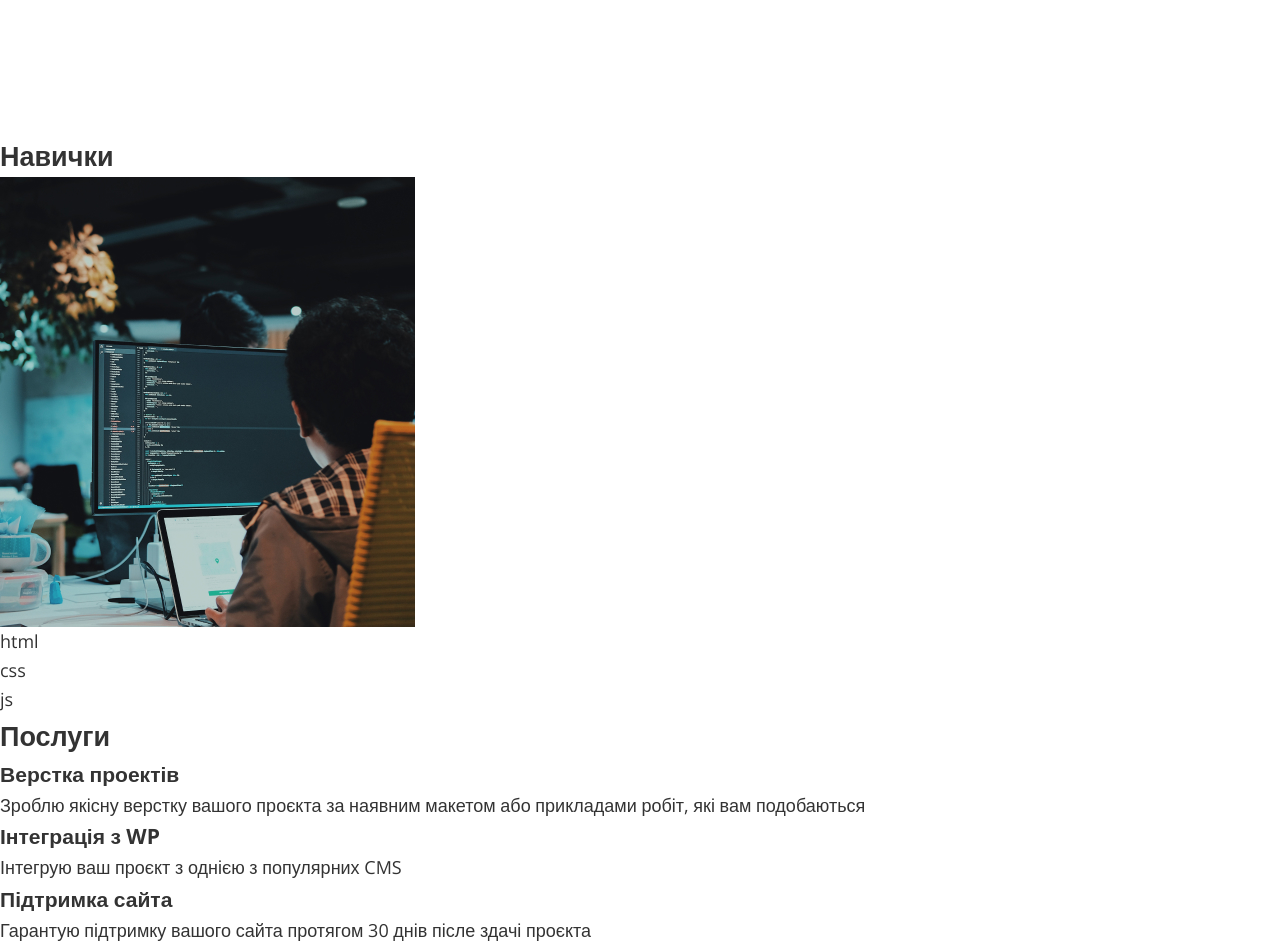
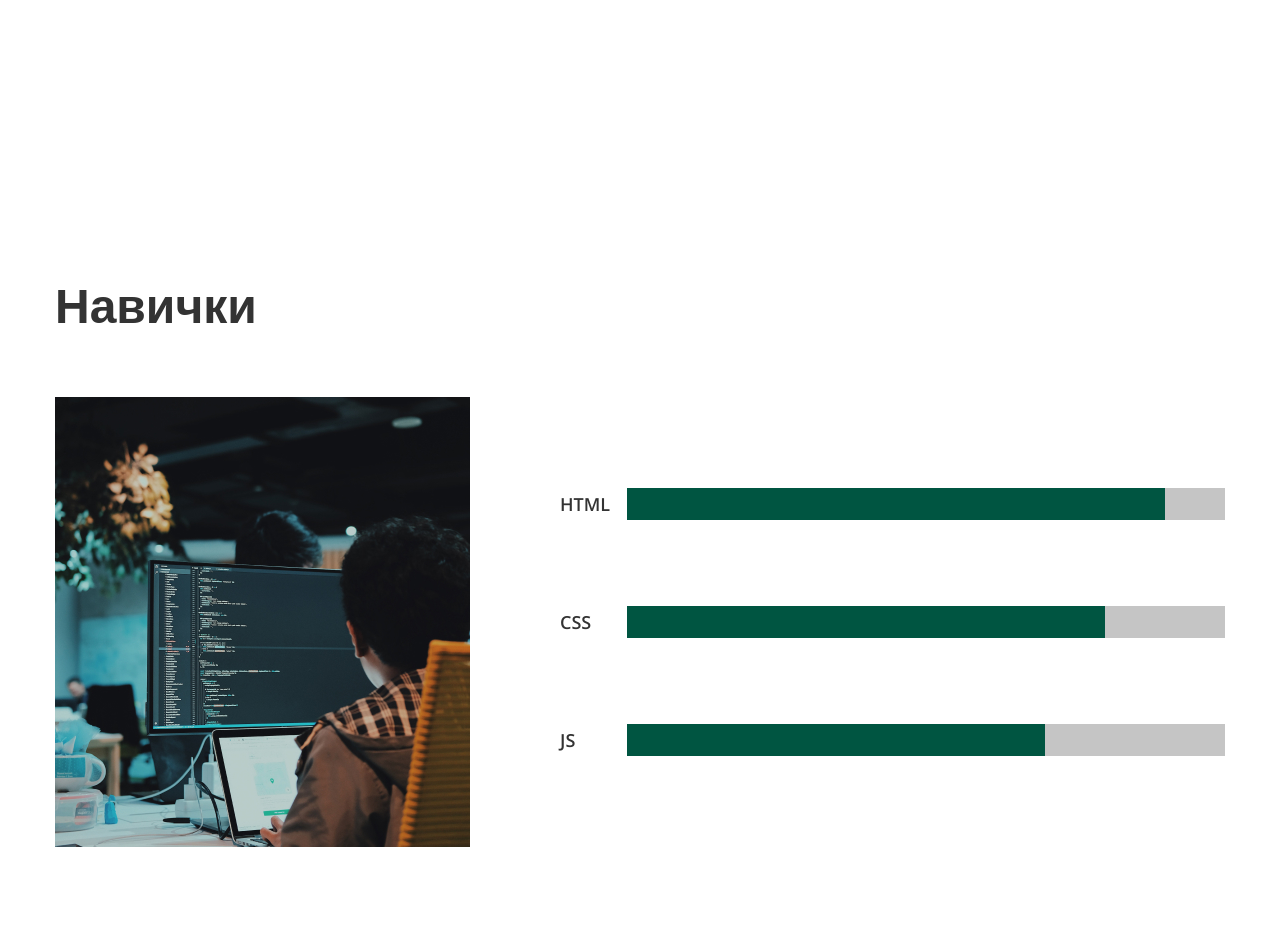
Before and after one commit to arizel022/prime_27, a plain HTML site: page index.html in a window 1280 px wide. Shown: the part 740-1687 px from the top of the page. Drawn offline with nearby package versions, Linux system fonts and the light colour scheme.

Commit message:
секция навички

```diff
--- a/css/style.css
+++ b/css/style.css
@@ -58,6 +58,8 @@ a {
 
 :root {
   --font-color: #333333;
+  --accent-color: #005541;
+  --grey-color: #C5C5C5;
 }
 
 body {
@@ -111,6 +113,46 @@ body {
   margin-bottom: 60px;
 }
 
-.text:not(:last-child){
-margin-bottom:  30px;
+.text:not(:last-child) {
+  margin-bottom: 30px;
 }
+
+.skills-box {
+  display: flex;
+  justify-content: space-between;
+  align-items: center;
+}
+
+.skills-list {
+  width: 665px;
+}
+
+.skills-item:not(:last-child) {
+  margin-bottom: 86px;
+}
+
+.skills-text {
+  text-transform: uppercase;
+  font-weight: 600;
+  font-size: 18px;
+  line-height: 1;
+}
+
+.skills-green {
+  height: 32px;
+  background-color: var(--accent-color);
+
+}
+
+.skills-grey {
+  height: 32px;
+  width: 90%;
+  background-color: var(--grey-color);
+
+}
+
+.skills-item {
+  display: flex;
+  justify-content: space-between;
+  align-items: center;
+}
--- a/index.html
+++ b/index.html
@@ -1,25 +1,27 @@
 <!DOCTYPE html>
 <html lang="uk">
+	<head>
+		<meta charset="UTF-8" />
+		<meta http-equiv="X-UA-Compatible" content="IE=edge" />
+		<meta name="viewport" content="width=device-width, initial-scale=1.0" />
 
-<head>
-    <meta charset="UTF-8">
-    <meta http-equiv="X-UA-Compatible" content="IE=edge">
-    <meta name="viewport" content="width=device-width, initial-scale=1.0">
-
-    <link rel="preconnect" href="https://fonts.googleapis.com">
-    <link rel="preconnect" href="https://fonts.gstatic.com" crossorigin>
-    <link href="https://fonts.googleapis.com/css2?family=Open+Sans:wght@300;400;600;700&display=swap" rel="stylesheet">
+		<link rel="preconnect" href="https://fonts.googleapis.com" />
+		<link rel="preconnect" href="https://fonts.gstatic.com" crossorigin />
+		<link
+			href="https://fonts.googleapis.com/css2?family=Open+Sans:wght@300;400;600;700&display=swap"
+			rel="stylesheet"
+		/>
 
 		<title>Фронтенд-розробник</title>
 
-    <link rel="stylesheet" href="./css/style.css">
+		<link rel="stylesheet" href="./css/style.css" />
 	</head>
 
 	<body>
 		<header class="header">
 			<div class="container">
 				<nav class="header-nav">
-                <a class="logo" href="./index.html"><img src="./images/logo.svg" alt="Логотип компанії"></a>
+					<a class="logo" href="./index.html"><img src="./images/logo.svg" alt="Логотип компанії" /></a>
 					<ul class="header-list">
 						<li class="header-item"><a class="header-link" href="">Про мене</a></li>
 						<li class="header-item"><a class="header-link" href="">Навички</a></li>
@@ -34,67 +36,73 @@
 
 		<main>
 			<section>
-            <h1><span>Вітаю, я Сергій Сірко</span> frontend-розробник</h1>
+				<h1>
+					<span>Вітаю, я Сергій Сірко</span>
+					frontend-розробник
+				</h1>
 			</section>
 			<section class="section about">
 				<div class="container">
 					<h2 class="title">Про мене</h2>
 					<div>
 						<p class="text">
-                    Вітаю всіх на своєму сайті! Мене звати Сергій, я з Івано-Франківська. Займаюся фронтенд-розробкою
-                    трохи більше року. До розробки займався нелюбимою справою, ходив на роботу, що не подобалася мені,
-                    не міг зрозуміти, як знайти працю за покликанням і робити те, що подобається, заробляючи собі на
-                    життя, допоки не знайшов один цікавий курс.
+							Вітаю всіх на своєму сайті! Мене звати Сергій, я з Івано-Франківська. Займаюся фронтенд-розробкою трохи
+							більше року. До розробки займався нелюбимою справою, ходив на роботу, що не подобалася мені, не міг
+							зрозуміти, як знайти працю за покликанням і робити те, що подобається, заробляючи собі на життя, допоки не
+							знайшов один цікавий курс.
 						</p>
 						<p class="text">
-                    З того часу багато чого дізнався, навчання давалося по-різному: десь легше, десь складніше. Щоденна робота над навичками та зусилля, яких я докладав, вже за кілька місяців принесли плоди - вдалось взяти замовлення на фрілансі. З відгуками від задоволених клієнтів та прикладами моїх робіт можна ознайомитися нижче
-
+							З того часу багато чого дізнався, навчання давалося по-різному: десь легше, десь складніше. Щоденна робота
+							над навичками та зусилля, яких я докладав, вже за кілька місяців принесли плоди - вдалось взяти замовлення
+							на фрілансі. З відгуками від задоволених клієнтів та прикладами моїх робіт можна ознайомитися нижче
 						</p>
 					</div>
 				</div>
 			</section>
-        <section>
-            <h2>Навички</h2>
-            <img src="./images/portrait.jpg" alt="фото фронтенд-розробника" width="415" height="450">
-            <ul>
-                <li>html</li>
-                <li>css</li>
-                <li>js</li>
+			<section class="skills section">
+				<div class="container">
+					<h2 class="title">Навички</h2>
+					<div class="skills-box">
+						<img src="./images/portrait.jpg" alt="фото фронтенд-розробника" width="415" height="450" />
+						<ul class="skills-list">
+							<li class="skills-item">
+								<p class="skills-text">html</p>
+
+								<div class="skills-grey"><div class="skills-green" style="width: 90%"></div></div>
+							</li>
+							<li class="skills-item">
+								<p class="skills-text">css</p>
+
+								<div class="skills-grey"><div class="skills-green" style="width: 80%"></div></div>
+							</li>
+							<li class="skills-item">
+								<p class="skills-text">js</p>
+
+								<div class="skills-grey"><div class="skills-green" style="width: 70%"></div></div>
+							</li>
 						</ul>
+					</div>
+				</div>
 			</section>
 			<section>
 				<h2>Послуги</h2>
 				<ul>
 					<li>
-                    <h3>
-                        Верстка проектів
-                    </h3>
-                    <p>
-                        Зроблю якісну верстку вашого проєкта за наявним макетом або прикладами робіт, які вам подобаються
-                    </p>
+						<h3>Верстка проектів</h3>
+						<p>Зроблю якісну верстку вашого проєкта за наявним макетом або прикладами робіт, які вам подобаються</p>
 					</li>
 					<li>
-                    <h3>
-                        Інтеграція з WP
-                    </h3>
-                    <p>
-                        Інтегрую ваш проєкт з однією з популярних CMS
-                    </p>
+						<h3>Інтеграція з WP</h3>
+						<p>Інтегрую ваш проєкт з однією з популярних CMS</p>
 					</li>
 					<li>
-                    <h3>
-                        Підтримка сайта
-                    </h3>
-                    <p>
-                        Гарантую підтримку вашого сайта протягом 30 днів післе здачі проєкта
-                    </p>
+						<h3>Підтримка сайта</h3>
+						<p>Гарантую підтримку вашого сайта протягом 30 днів післе здачі проєкта</p>
 					</li>
 				</ul>
 			</section>
 		</main>
 
-    <footer>
-    </footer>
+		<footer></footer>
 	</body>
-
 </html>
```
Lines whose indentation alone changed are shown as unchanged.
